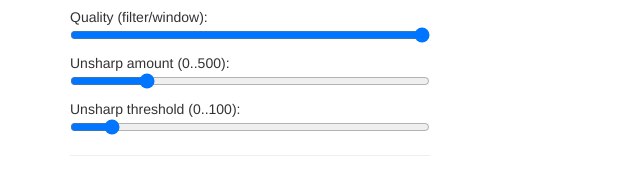
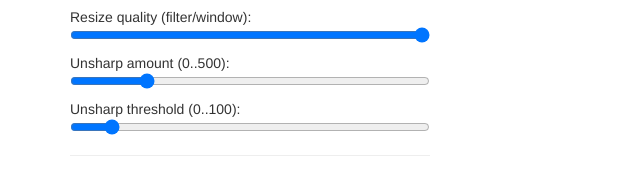
Before and after one commit to nodeca/pica, a website with bundled scripts: page demo/index.html in a window 1280 px wide. Shown: the part 340-513 px from the top of the page, 0-640 px from the left. Built offline with nearby package versions, Linux system fonts and the light colour scheme.

Commit message:
Updated quality slider label

```diff
--- a/demo/index.html
+++ b/demo/index.html
@@ -28,7 +28,7 @@
             <div class="canvas-tip">click to reload</div>
           </div>
           <div class="pica-options">
-            <span>Quality (filter/window):</span>
+            <span>Resize quality (filter/window):</span>
             <input id="pica-quality" type="range" value=3 name="points" min="0" max="3">
           </div>
           <div class="pica-options">
```
